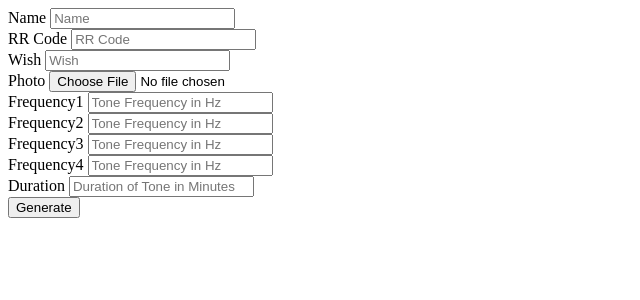
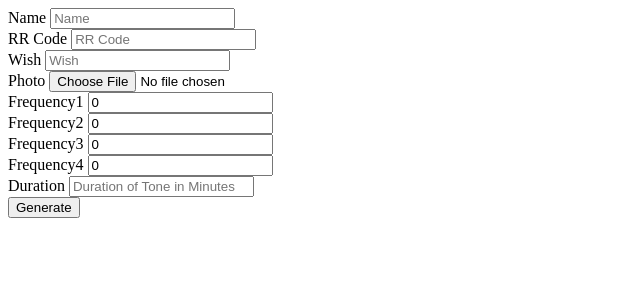
Before and after one commit to jaynammodi/radionic, a Flask app: page / in a window 1280 px wide. Shown: the top 300 px of the page, without its empty margins (0-640 px from the left). Run offline with Flask 2, Linux system fonts and the light colour scheme; some libraries are stand-ins or nearby versions.

Commit message:
fixed the problem with adding multiple frequencies

```diff
--- a/app.py
+++ b/app.py
@@ -65,7 +65,7 @@ def generateAudio(frequency_list, duration, outfile):
     count = 0
     for freq in frequency_list:
         frequency = int(freq)
-        print(" > Genrating Frequency : ", frequency)
+        print(" > Generating Frequency : ", frequency)
         samples = ""
         samples = (numpy.sin(2 * numpy.pi * numpy.arange(sample_rate * duration) * frequency / sample_rate)).astype(numpy.float32)
         write(os.path.join(os.path.dirname(os.path.abspath(__file__)), "audio", outfile + "_" + str(count) + ".wav"), sample_rate, samples)
@@ -101,7 +101,7 @@ def generateVideo(name, photo, rr, wish, freq, len):
 
 app = Flask("Radionic Tone Healing Script", template_folder=os.path.join(os.path.dirname(os.path.abspath(__file__)), "templates"))
 app.config['SECRET_KEY'] = SECRET_KEY
-app.debug = False
+app.debug = True
 toolbar = DebugToolbarExtension(app)
 
 @app.route('/', methods = ['GET', 'POST'])
@@ -116,6 +116,8 @@ def index():
         photoname = datetime.now().strftime("%d%m%Y%H%M%S") + Path(p.filename).suffix
         p.save(os.path.join(upload_dir, photoname))
         freq_list = [form.frequency1.data, form.frequency2.data, form.frequency3.data, form.frequency4.data]
+
+        freq_list = [x for x in freq_list if x != 0]
 
         video_op = generateVideo(form.name.data, photoname, form.rr_code.data, form.wish.data, freq_list, form.duration.data)
 
--- a/templates/index.html
+++ b/templates/index.html
@@ -31,28 +31,28 @@
         </div>
         <div class="col-6 form-group">
             <label>Frequency1</label>
-            <input type="number" name="frequency1" placeholder="Tone Frequency in Hz" step=".01" class="form-control">
+            <input type="number" value=0 name="frequency1" placeholder="Tone Frequency in Hz" step=".01" class="form-control">
             {% for error in form.frequency1.errors %}
                 <small class="text-danger">{{ error }}</small>
             {% endfor %}
         </div>
         <div class="col-6 form-group">
             <label>Frequency2</label>
-            <input type="number" name="frequency2" placeholder="Tone Frequency in Hz" step=".01" class="form-control">
+            <input type="number" value=0 name="frequency2" placeholder="Tone Frequency in Hz" step=".01" class="form-control">
             {% for error in form.frequency2.errors %}
                 <small class="text-danger">{{ error }}</small>
             {% endfor %}
         </div>
         <div class="col-6 form-group">
             <label>Frequency3</label>
-            <input type="number" name="frequency3" placeholder="Tone Frequency in Hz" step=".01" class="form-control">
+            <input type="number" value=0 name="frequency3" placeholder="Tone Frequency in Hz" step=".01" class="form-control">
             {% for error in form.frequency3.errors %}
                 <small class="text-danger">{{ error }}</small>
             {% endfor %}
         </div>
         <div class="col-6 form-group">
             <label>Frequency4</label>
-            <input type="number" name="frequency4" placeholder="Tone Frequency in Hz" step=".01" class="form-control">
+            <input type="number" value=0 name="frequency4" placeholder="Tone Frequency in Hz" step=".01" class="form-control">
             {% for error in form.frequency4.errors %}
                 <small class="text-danger">{{ error }}</small>
             {% endfor %}
```
